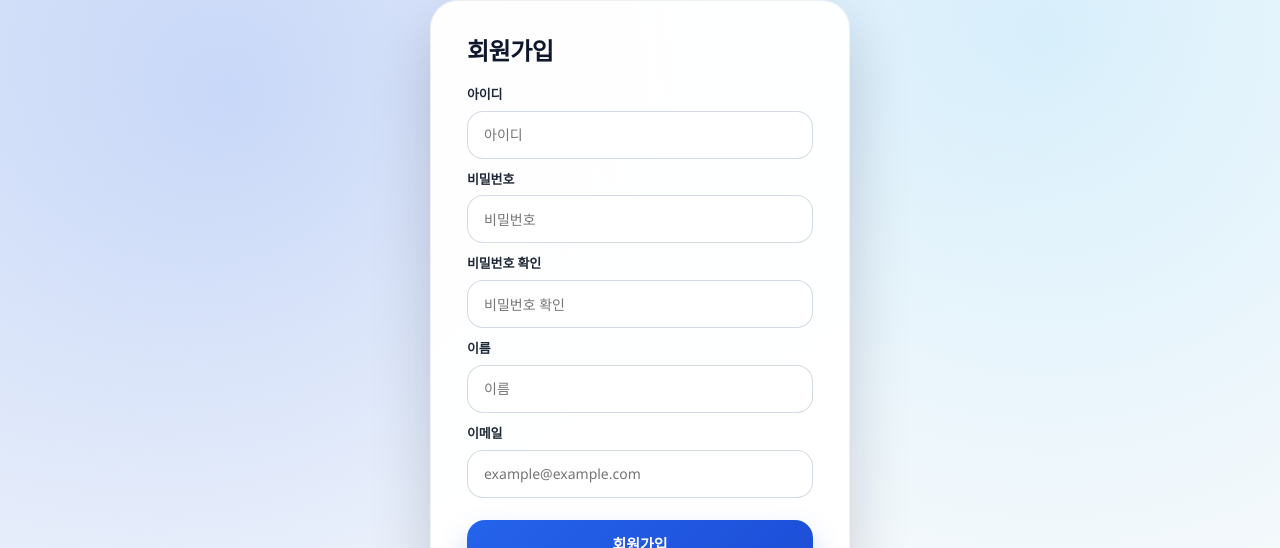
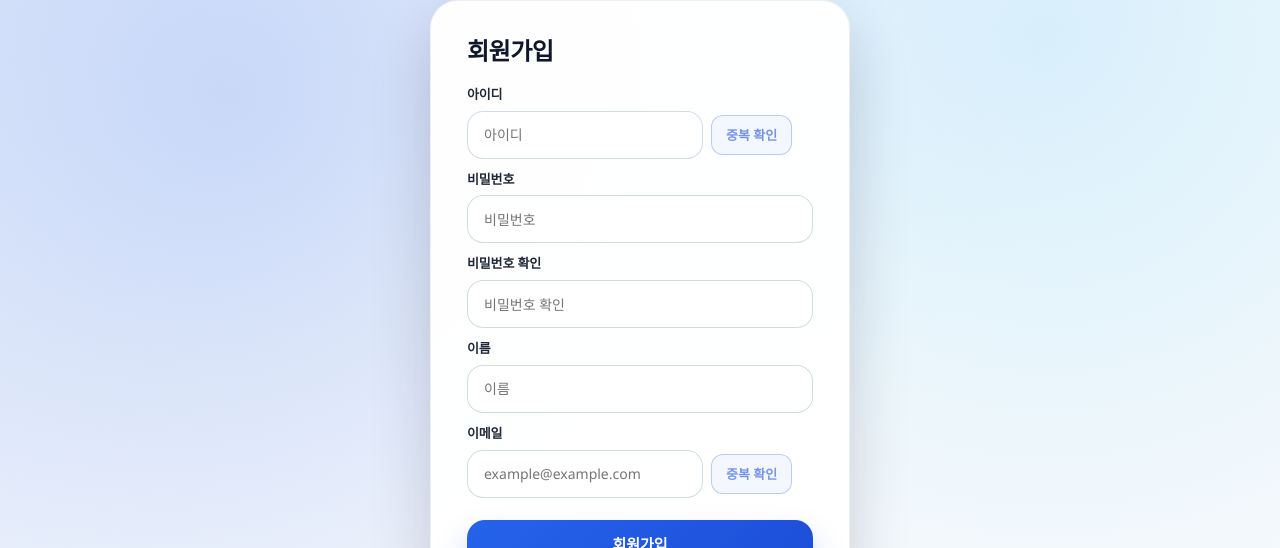
Before and after one commit to ksu14044/Happy100, a React (Vite) app in the folder Happy100FE/: page /signup in a window 1280 px wide. Shown: the part 145-693 px from the top of the page. Built offline with nearby package versions, Linux system fonts and the light colour scheme; no server answers.

Commit message:
기능 테스트

```diff
--- a/Happy100FE/package.json
+++ b/Happy100FE/package.json
@@ -28,6 +28,7 @@
     "@eslint/js": "^9.33.0",
     "@playwright/test": "^1.55.1",
     "@tanstack/react-query-devtools": "^5.89.0",
+    "@types/node": "^24.5.2",
     "@types/react": "^19.1.10",
     "@types/react-dom": "^19.1.7",
     "@vitejs/plugin-react-swc": "^4.0.0",
--- a/Happy100FE/src/apis/adminApi.js
+++ b/Happy100FE/src/apis/adminApi.js
@@ -1,12 +1,9 @@
 import { api } from '../configs/axiosConfig';
 
-export const getUsersApi = async ({ page = 1, size = 10, searchType, keyword } = {}) => {
+export const getUsersApi = async ({ page = 1, size = 10, keyword } = {}) => {
   const params = { page, size };
   const trimmedKeyword = keyword?.trim();
 
-  if (searchType) {
-    params.searchType = searchType;
-  }
   if (trimmedKeyword) {
     params.keyword = trimmedKeyword;
   }
--- a/Happy100FE/src/components/header/Header.jsx
+++ b/Happy100FE/src/components/header/Header.jsx
@@ -9,6 +9,7 @@ import {
 // [ADDED] 토큰 저장소에서 로그인 상태 읽기/지우기
 import { tokenStorage } from "../../libs/authStorage";
 import { decodeJwtPayload } from "../../libs/decoddecodeJwtPayload";
+import { logout as requestLogout } from "../../apis/authApi";
 
 export default function Header({
     navItems,
@@ -130,8 +131,8 @@ export default function Header({
     );
 
     // [ADDED] 로그아웃
-    const onLogout = useCallback(() => {
-        tokenStorage.clear(); // ← 구독자 알림으로 헤더 즉시 갱신
+    const onLogout = useCallback(async () => {
+        await requestLogout();
         if (onNavigate) onNavigate("/");
     }, [onNavigate]);
 
--- a/Happy100FE/src/pages/auth/signup/SignUpPage.jsx
+++ b/Happy100FE/src/pages/auth/signup/SignUpPage.jsx
@@ -6,14 +6,18 @@ import {
     Form,
     Row,
     Label,
+    InputGroup,
     Input,
     PrimaryButton,
+    InlineButton,
     MutedLinkRow,
     MutedLink,
     Small,
+    StatusText,
 } from "./style";
 import { Link, useNavigate } from "react-router-dom";
 import { useSignUpMutation } from "../../../mutations/authMutation";
+import { checkEmailDuplicate, checkUsernameDuplicate } from "../../../apis/authApi";
 
 export default function SignUpPage() {
     const navigate = useNavigate();
@@ -25,9 +29,108 @@ export default function SignUpPage() {
         name: "",
         email: "",
     });
+    const [checkingUsername, setCheckingUsername] = useState(false);
+    const [checkingEmail, setCheckingEmail] = useState(false);
+    const initialFeedback = { value: "", type: null, message: "" };
+    const [usernameFeedback, setUsernameFeedback] = useState(initialFeedback);
+    const [emailFeedback, setEmailFeedback] = useState(initialFeedback);
 
     const onChange = (e) =>
-        setForm((s) => ({ ...s, [e.target.name]: e.target.value }));
+        setForm((s) => {
+            const next = { ...s, [e.target.name]: e.target.value };
+            if (e.target.name === "username") {
+                setUsernameFeedback(initialFeedback);
+            }
+            if (e.target.name === "email") {
+                setEmailFeedback(initialFeedback);
+            }
+            return next;
+        });
+
+    const runUsernameCheck = async () => {
+        const trimmed = form.username.trim();
+        if (!trimmed) {
+            setUsernameFeedback({ value: "", type: "error", message: "아이디를 입력해주세요." });
+            return false;
+        }
+        setCheckingUsername(true);
+        try {
+            const result = await checkUsernameDuplicate(trimmed);
+            const isDuplicate = Boolean(result?.duplicate);
+            setUsernameFeedback({
+                value: trimmed,
+                type: isDuplicate ? "error" : "success",
+                message: isDuplicate ? "이미 사용 중인 아이디입니다." : "사용 가능한 아이디입니다.",
+            });
+            return !isDuplicate;
+        } catch (error) {
+            const msg =
+                error?.response?.data?.message ||
+                error?.message ||
+                "아이디 중복 확인 중 오류가 발생했습니다.";
+            setUsernameFeedback({ value: "", type: "error", message: msg });
+            return false;
+        } finally {
+            setCheckingUsername(false);
+        }
+    };
+
+    const runEmailCheck = async () => {
+        const trimmed = form.email.trim();
+        if (!trimmed) {
+            setEmailFeedback({ value: "", type: "error", message: "이메일을 입력해주세요." });
+            return false;
+        }
+        const emailOk = /^[^\s@]+@[^\s@]+\.[^\s@]+$/.test(trimmed);
+        if (!emailOk) {
+            setEmailFeedback({ value: "", type: "error", message: "이메일 형식이 올바르지 않습니다." });
+            return false;
+        }
+        setCheckingEmail(true);
+        try {
+            const result = await checkEmailDuplicate(trimmed);
+            const isDuplicate = Boolean(result?.duplicate);
+            setEmailFeedback({
+                value: trimmed,
+                type: isDuplicate ? "error" : "success",
+                message: isDuplicate ? "이미 사용 중인 이메일입니다." : "사용 가능한 이메일입니다.",
+            });
+            return !isDuplicate;
+        } catch (error) {
+            const msg =
+                error?.response?.data?.message ||
+                error?.message ||
+                "이메일 중복 확인 중 오류가 발생했습니다.";
+            setEmailFeedback({ value: "", type: "error", message: msg });
+            return false;
+        } finally {
+            setCheckingEmail(false);
+        }
+    };
+
+    const ensureUsernameAvailable = async () => {
+        const trimmed = form.username.trim();
+        if (!trimmed) {
+            alert("아이디를 입력해주세요.");
+            return false;
+        }
+        if (usernameFeedback.type === "success" && usernameFeedback.value === trimmed) {
+            return true;
+        }
+        return runUsernameCheck();
+    };
+
+    const ensureEmailAvailable = async () => {
+        const trimmed = form.email.trim();
+        if (!trimmed) {
+            alert("이메일을 입력해주세요.");
+            return false;
+        }
+        if (emailFeedback.type === "success" && emailFeedback.value === trimmed) {
+            return true;
+        }
+        return runEmailCheck();
+    };
 
     const onSubmit = async (e) => {
         e.preventDefault();
@@ -42,6 +145,11 @@ export default function SignUpPage() {
             alert("이메일 형식이 올바르지 않습니다.");
             return;
         }
+
+        const usernameAvailable = await ensureUsernameAvailable();
+        if (!usernameAvailable) return;
+        const emailAvailable = await ensureEmailAvailable();
+        if (!emailAvailable) return;
 
         try {
             await mutateAsync({
@@ -72,6 +180,7 @@ export default function SignUpPage() {
                 <Form onSubmit={onSubmit}>
                     <Row>
                         <Label htmlFor="username">아이디</Label>
+                        <InputGroup>
                             <Input
                                 id="username"
                                 name="username"
@@ -81,6 +190,19 @@ export default function SignUpPage() {
                                 autoComplete="username"
                                 required
                             />
+                            <InlineButton
+                                type="button"
+                                onClick={runUsernameCheck}
+                                disabled={checkingUsername || !form.username.trim()}
+                            >
+                                {checkingUsername ? "확인 중…" : "중복 확인"}
+                            </InlineButton>
+                        </InputGroup>
+                        {usernameFeedback.message && (
+                            <StatusText variant={usernameFeedback.type}>
+                                {usernameFeedback.message}
+                            </StatusText>
+                        )}
                     </Row>
 
                     <Row>
@@ -126,6 +248,7 @@ export default function SignUpPage() {
 
                     <Row>
                         <Label htmlFor="email">이메일</Label>
+                        <InputGroup>
                             <Input
                                 id="email"
                                 name="email"
@@ -136,6 +259,19 @@ export default function SignUpPage() {
                                 autoComplete="email"
                                 required
                             />
+                            <InlineButton
+                                type="button"
+                                onClick={runEmailCheck}
+                                disabled={checkingEmail || !form.email.trim()}
+                            >
+                                {checkingEmail ? "확인 중…" : "중복 확인"}
+                            </InlineButton>
+                        </InputGroup>
+                        {emailFeedback.message && (
+                            <StatusText variant={emailFeedback.type}>
+                                {emailFeedback.message}
+                            </StatusText>
+                        )}
                     </Row>
 
                     <PrimaryButton type="submit" disabled={isPending}>
--- a/Happy100FE/src/pages/auth/signup/style.js
+++ b/Happy100FE/src/pages/auth/signup/style.js
@@ -47,6 +47,12 @@ export const Label = styled.label`
   color: #1f2937;
 `;
 
+export const InputGroup = styled.div`
+  display: flex;
+  align-items: center;
+  gap: 8px;
+`;
+
 export const Input = styled.input`
   height: 48px;
   padding: 0 16px;
@@ -83,6 +89,31 @@ export const PrimaryButton = styled.button`
   }
 `;
 
+export const InlineButton = styled.button`
+  flex-shrink: 0;
+  height: 40px;
+  padding: 0 14px;
+  border-radius: 12px;
+  border: 1px solid rgba(37, 99, 235, 0.5);
+  background: rgba(37, 99, 235, 0.08);
+  color: #1d4ed8;
+  font-weight: 600;
+  font-size: ${responsiveFont('12px', '13px')};
+  cursor: pointer;
+  transition: background 0.18s ease, transform 0.18s ease;
+
+  &:hover {
+    background: rgba(37, 99, 235, 0.12);
+    transform: translateY(-1px);
+  }
+
+  &:disabled {
+    cursor: not-allowed;
+    opacity: 0.6;
+    transform: none;
+  }
+`;
+
 export const MutedLinkRow = styled.div`
   display: flex;
   gap: 6px;
@@ -102,3 +133,9 @@ export const Small = styled.span`
   font-size: ${responsiveFont("11px", "12px")};
   color: #6b7280;
 `;
+
+export const StatusText = styled.span`
+  font-size: ${responsiveFont('11px', '12px')};
+  font-weight: 600;
+  color: ${(props) => (props.variant === 'error' ? '#dc2626' : props.variant === 'success' ? '#16a34a' : '#6b7280')};
+`;
--- a/Happy100FE/src/queries/adminQuery.js
+++ b/Happy100FE/src/queries/adminQuery.js
@@ -7,18 +7,17 @@ const ADMIN_QUERY_KEYS = {
 };
 
 export const useUsersQuery = (params = {}, options = {}) => {
-  const { page = 1, size = 10, searchType, keyword } = params;
+  const { page = 1, size = 10, keyword } = params;
   const queryKey = [
     ADMIN_QUERY_KEYS.users,
     page,
     size,
-    searchType ?? null,
     keyword ?? null,
   ];
 
   return useQuery({
     queryKey,
-    queryFn: () => getUsersApi({ page, size, searchType, keyword }),
+    queryFn: () => getUsersApi({ page, size, keyword }),
     ...options,
   });
 };
```
Also changed, not shown: Happy100FE/src/apis/authApi.js (+28 -2 lines), Happy100FE/src/pages/admin/AdminDashboard.jsx (+7 -18 lines), Happy100FE/src/pages/admin/UsersManagementPage.jsx (+30 -65 lines), 2 other files (tests, documents, lock files or other folders). Lines whose indentation alone changed are shown as unchanged.
